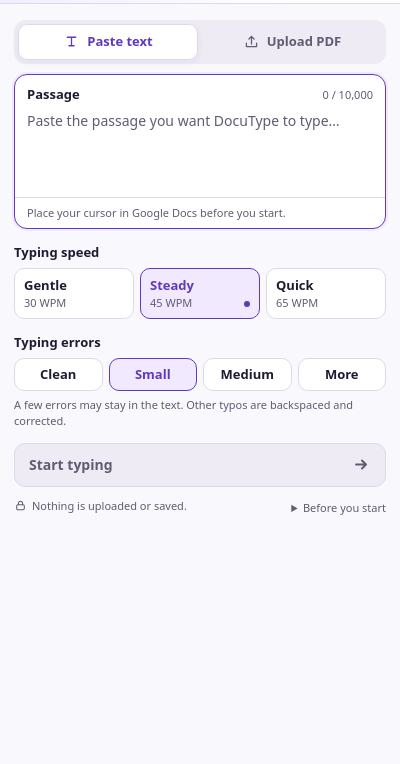
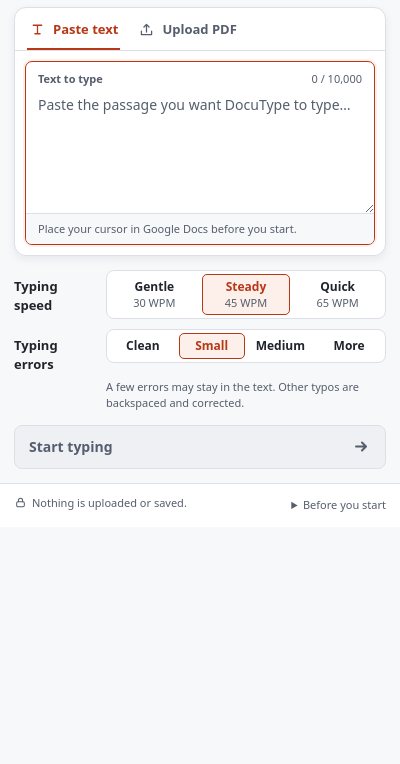
Before and after one commit to mrduhlol/DocuType, a browser extension: page popup/popup.html in a window 400 px wide. Shown: the part 80-844 px from the top of the page. Drawn offline with Linux system fonts and the light colour scheme.

Commit message:
Build UI-5 around the typing workflow

```diff
--- a/popup/popup.css
+++ b/popup/popup.css
@@ -1,36 +1,36 @@
 :root {
   color-scheme: light dark;
-  --bg: #f9f8fc;
+  --bg: #f7f8fa;
   --paper: #fff;
-  --text: #211b31;
-  --muted: #625b71;
-  --line: #ded9e9;
-  --track: #eeebf5;
-  --accent: #6139bd;
-  --soft: #f1eaff;
-  --action: #6139bd;
-  --action-hover: #502ba4;
+  --text: #20242b;
+  --muted: #555e6d;
+  --line: #dce0e6;
+  --track: #eef0f3;
+  --accent: #b73716;
+  --soft: #fdf0ea;
+  --action: #b73716;
+  --action-hover: #972c11;
   --action-text: #fff;
   --success: #17633f;
   --success-bg: #e4f6eb;
   --error: #a42d29;
-  --shadow: 0 3px 9px #30204b0c;
+  --shadow: 0 3px 9px #17203312;
   --gutter: 20px;
 }
 
 @media (prefers-color-scheme: dark) {
   :root {
-    --bg: #171320;
-    --paper: #211b2d;
-    --text: #f6f0ff;
-    --muted: #bcb1cc;
-    --line: #41374f;
-    --track: #2b233a;
-    --accent: #c9acff;
-    --soft: #382955;
-    --action: #c3a3fc;
-    --action-hover: #d4bdff;
-    --action-text: #24143c;
+    --bg: #191c21;
+    --paper: #22262d;
+    --text: #f4f5f8;
+    --muted: #b6bfce;
+    --line: #414855;
+    --track: #292e37;
+    --accent: #ffac90;
+    --soft: #432d28;
+    --action: #ffac90;
+    --action-hover: #ffc3ae;
+    --action-text: #32170e;
     --success: #a3e5bf;
     --success-bg: #21392d;
     --error: #ffa9a2;
@@ -64,10 +64,9 @@ body {
   align-items: center;
   justify-content: space-between;
   gap: 10px;
-  padding: 18px var(--gutter);
-  border-top: 3px solid var(--accent);
+  padding: 15px var(--gutter);
   border-bottom: 1px solid var(--line);
-  background: linear-gradient(115deg, var(--soft), var(--paper) 75%);
+  background: var(--paper);
 }
 
 .brand {
@@ -78,8 +77,8 @@ body {
 }
 
 .brand-mark {
-  width: 40px;
-  height: 40px;
+  width: 36px;
+  height: 36px;
   border-radius: 11px;
   box-shadow: var(--shadow);
 }
@@ -90,7 +89,7 @@ body {
 }
 
 .brand-name {
-  font-size: 22px;
+  font-size: 19px;
   font-weight: 760;
   letter-spacing: -.045em;
   line-height: 1.12;
@@ -131,7 +130,7 @@ body {
 .session-form {
   display: grid;
   gap: 14px;
-  padding: 16px var(--gutter) 0;
+  padding: 16px var(--gutter) 14px;
 }
 
 .field {
@@ -224,8 +223,10 @@ body {
 .passage-input {
   display: block;
   width: 100%;
-  height: 94px;
-  resize: none;
+  height: 126px;
+  resize: vertical;
+  min-height: 104px;
+  max-height: 220px;
   border: 0;
   outline: none;
   background: transparent;
@@ -529,3 +530,148 @@ body {
     transition: none !important;
   }
 }
+
+.source-switch {
+  display: flex;
+  gap: 16px;
+  margin-bottom: 0;
+  padding: 0 12px;
+  border-bottom: 1px solid var(--line);
+  border-radius: 0;
+  background: transparent;
+}
+
+.source-switch button {
+  min-height: 42px;
+  padding: 0 2px;
+  border: 0;
+  border-radius: 0;
+}
+
+.source-switch button[aria-pressed="true"] {
+  background: transparent;
+  box-shadow: inset 0 -2px var(--accent);
+}
+
+.source-switch button:focus-visible {
+  outline-offset: -3px;
+}
+
+.composer {
+  border: 1px solid var(--line);
+  border-radius: 12px;
+  background: var(--paper);
+  box-shadow: var(--shadow);
+}
+
+.passage-panel {
+  margin: 10px;
+  border-radius: 7px;
+  box-shadow: none;
+}
+
+.field-head {
+  padding-top: 9px;
+}
+
+.passage-label {
+  color: var(--muted);
+  font-size: 11px;
+}
+
+.editor-hint {
+  background: var(--bg);
+  border-radius: 0 0 6px 6px;
+}
+
+.upload-panel {
+  margin: 10px;
+}
+
+.pdf-drop {
+  border-radius: 7px;
+}
+
+.settings {
+  display: grid;
+  gap: 10px;
+}
+
+.settings .field {
+  position: relative;
+  display: grid;
+  grid-template-columns: 82px minmax(0, 1fr);
+  align-items: start;
+  gap: 10px;
+}
+
+.settings .field-label {
+  padding-top: 7px;
+}
+
+.settings .speed-options,
+.settings .style-options {
+  margin-top: 0;
+  gap: 3px;
+  padding: 3px;
+  border: 1px solid var(--line);
+  border-radius: 8px;
+  background: var(--paper);
+}
+
+.settings .speed-option {
+  min-width: 0;
+  padding: 3px 2px;
+  border-color: transparent;
+  border-radius: 5px;
+}
+
+.settings .speed-option:hover,
+.settings .speed-option:has(input:checked) {
+  border-color: var(--accent);
+}
+
+.settings .speed-option-body {
+  align-items: center;
+  text-align: center;
+  gap: 0;
+}
+
+.settings .speed-name {
+  font-size: 12px;
+}
+
+.settings .speed-option::after {
+  display: none;
+}
+
+.settings .style-hint {
+  grid-column: 2;
+  min-height: 0;
+  margin: -5px 0 0;
+}
+
+.start-button {
+  border-radius: 8px;
+}
+
+.app-footer {
+  border-top: 1px solid var(--line);
+  background: var(--paper);
+}
+
+@media (max-width: 350px) {
+  .settings .field {
+    grid-template-columns: 1fr;
+    gap: 6px;
+  }
+
+  .settings .field-label {
+    padding-top: 0;
+  }
+
+  .settings .style-hint {
+    grid-column: 1;
+    margin-top: 0;
+  }
+}
--- a/popup/popup.html
+++ b/popup/popup.html
@@ -42,7 +42,7 @@
       </div>
 
       <form class="session-form" id="sessionForm" novalidate>
-        <div class="field">
+        <div class="field composer">
           <div class="source-switch" role="group" aria-label="Input source">
             <button id="passageMode" type="button" aria-pressed="true" aria-controls="passagePanel">
               <svg viewBox="0 0 20 20" aria-hidden="true"><path d="M5 5h10M10 5v10m-3 0h6"/></svg>
@@ -56,7 +56,7 @@
 
           <div class="passage-panel" id="passagePanel">
             <div class="field-head">
-              <label class="passage-label" for="passage">Passage</label>
+              <label class="passage-label" for="passage">Text to type</label>
               <span class="char-count" id="charCount">0 / 10,000</span>
             </div>
             <textarea
@@ -73,7 +73,7 @@
             <p class="field-hint editor-hint" id="passageHint">Place your cursor in Google Docs before you start.</p>
           </div>
 
-          <div id="uploadPanel" hidden>
+          <div class="upload-panel" id="uploadPanel" hidden>
             <button class="pdf-drop" id="pdfDrop" type="button">
               <svg viewBox="0 0 24 24" aria-hidden="true" fill="none" stroke="currentColor" stroke-width="1.6" stroke-linecap="round" stroke-linejoin="round">
                 <path d="M12 16V4m-4 4 4-4 4 4M4 16v4h16v-4" />
@@ -87,17 +87,19 @@
           </div>
         </div>
 
-        <fieldset class="field speed-field">
-          <legend class="field-label" id="speedLabel">Typing speed</legend>
-          <div class="speed-options" id="speedOptions" role="radiogroup" aria-labelledby="speedLabel" aria-describedby="speedHint"></div>
-          <p class="field-hint" id="speedHint">How fast DocuType types into your document.</p>
-        </fieldset>
+        <div class="settings">
+          <div class="field">
+            <span class="field-label" id="speedLabel">Typing speed</span>
+            <div class="speed-options" id="speedOptions" role="radiogroup" aria-labelledby="speedLabel" aria-describedby="speedHint"></div>
+            <p class="field-hint" id="speedHint">How fast DocuType types into your document.</p>
+          </div>
 
-        <fieldset class="field style-field">
-          <legend class="field-label" id="styleLabel">Typing errors</legend>
-          <div class="style-options" id="styleOptions" role="radiogroup" aria-labelledby="styleLabel" aria-describedby="styleHint"></div>
-          <p class="field-hint style-hint" id="styleHint" aria-live="polite">A few errors may stay in the text. Other typos are backspaced and corrected.</p>
-        </fieldset>
+          <div class="field">
+            <span class="field-label" id="styleLabel">Typing errors</span>
+            <div class="style-options" id="styleOptions" role="radiogroup" aria-labelledby="styleLabel" aria-describedby="styleHint"></div>
+            <p class="field-hint style-hint" id="styleHint" aria-live="polite">A few errors may stay in the text. Other typos are backspaced and corrected.</p>
+          </div>
+        </div>
 
         <p class="form-error" id="formError" role="alert" hidden></p>
 
```
